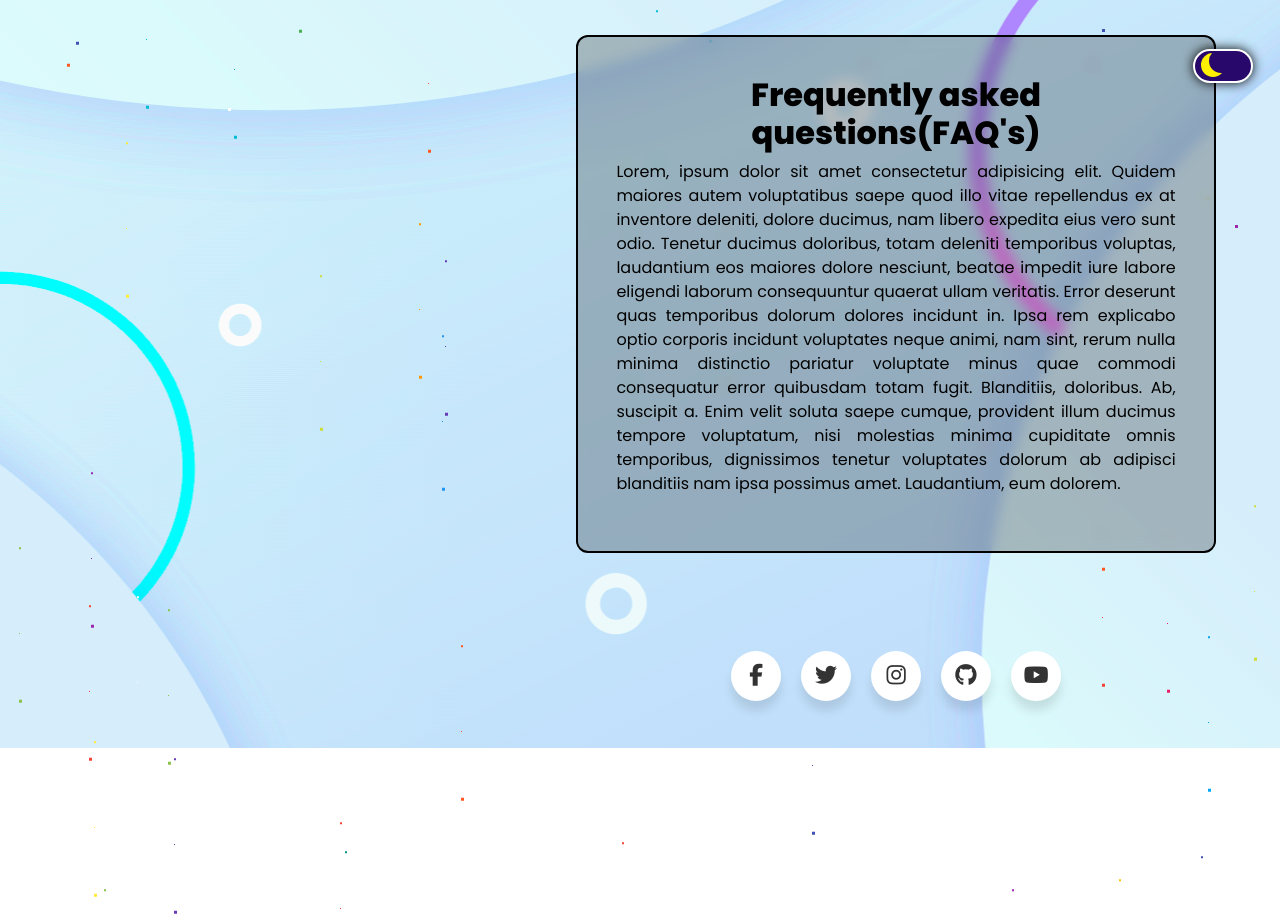
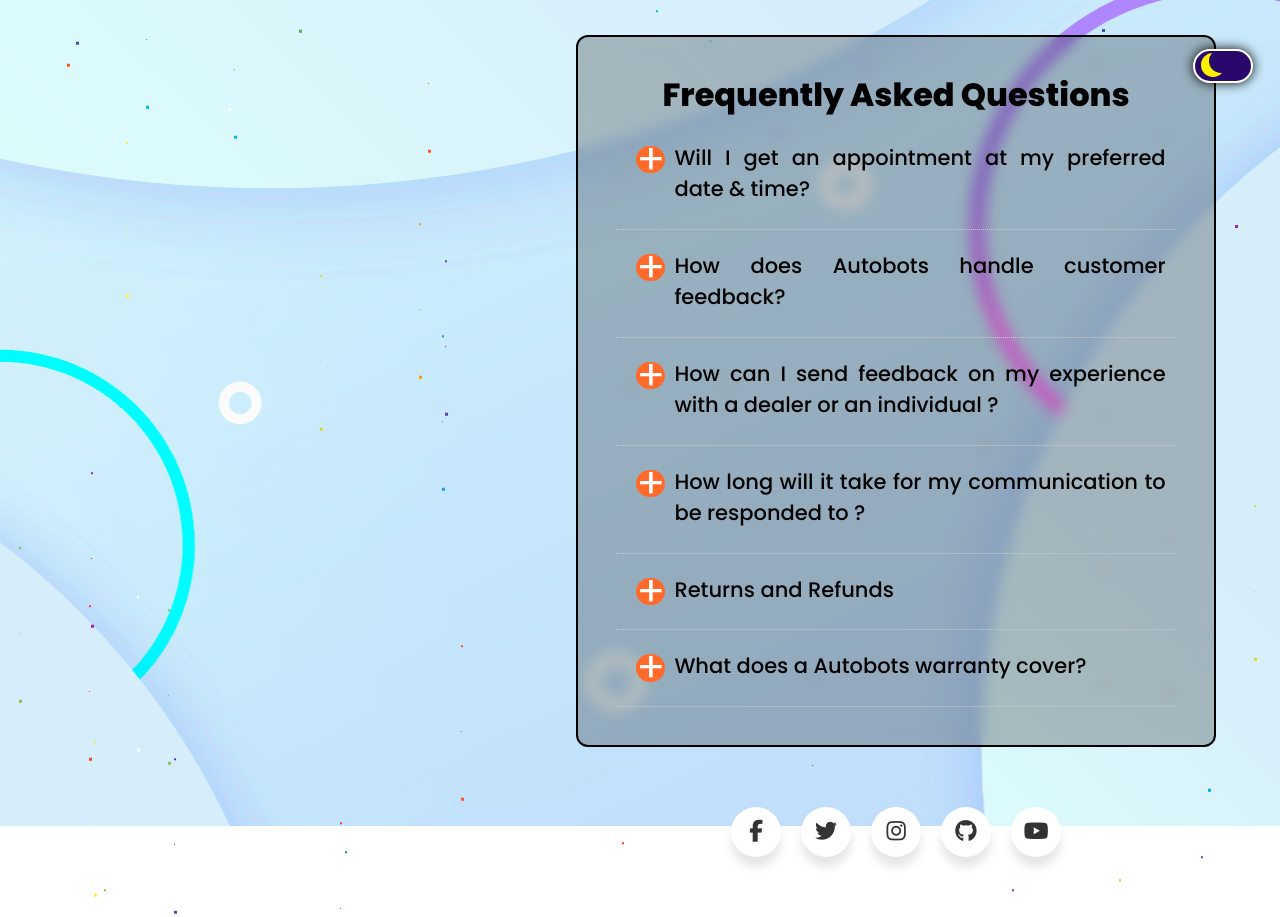
Before and after one commit to rajgopalhota/SDP-02, a React (Create React App) app in the folder client/: page /autobots/home in a window 1280 px wide. Shown: the part 700-1617 px from the top of the page. Before the commit the page ends 1461 px from the top, so only its background shows below. Built offline with nearby package versions, Linux system fonts and the light colour scheme.

Commit message:
Faq's added

```diff
--- a/client/src/components/Home/Home.js
+++ b/client/src/components/Home/Home.js
@@ -13,14 +13,63 @@ export default function Home() {
           Enim velit soluta saepe cumque, provident illum ducimus tempore voluptatum, nisi molestias minima cupiditate omnis temporibus, dignissimos tenetur voluptates dolorum ab adipisci blanditiis nam ipsa possimus amet. Laudantium, eum dolorem.
         </p>
       </div>
-      <div className="home-container-portfolio">
-        <h1>Frequently asked questions(FAQ's)</h1>
-        <p>Lorem, ipsum dolor sit amet consectetur adipisicing elit. Quidem maiores autem voluptatibus saepe quod illo vitae repellendus ex at inventore deleniti, dolore ducimus, nam libero expedita eius vero sunt odio.
-          Tenetur ducimus doloribus, totam deleniti temporibus voluptas, laudantium eos maiores dolore nesciunt, beatae impedit iure labore eligendi laborum consequuntur quaerat ullam veritatis. Error deserunt quas temporibus dolorum dolores incidunt in.
-          Ipsa rem explicabo optio corporis incidunt voluptates neque animi, nam sint, rerum nulla minima distinctio pariatur voluptate minus quae commodi consequatur error quibusdam totam fugit. Blanditiis, doloribus. Ab, suscipit a.
-          Enim velit soluta saepe cumque, provident illum ducimus tempore voluptatum, nisi molestias minima cupiditate omnis temporibus, dignissimos tenetur voluptates dolorum ab adipisci blanditiis nam ipsa possimus amet. Laudantium, eum dolorem.
-        </p>
+
+
+      <div class="home-container-portfolio faqsautobot" id='faqsautobot'>
+        <h1>Frequently Asked Questions</h1>
+        <div class="faq-question">
+          <input id="q1" type="checkbox" class="panel" />
+          <div class="plus">+</div>
+          <label for="q1" class="panel-title">Will I get an appointment at my preferred date & time?</label>
+          <div class="panel-content">Our workshops are resuming operations in line with regional advisories.
+          We'll be doing our best to attend to all vehicles, although with reduced staff on duty to
+           ensure physical distancing. We would request you to check appointment slots availability on
+            the With You Hamesha app or get in touch with your dealership to set up an appointment.</div>
         </div>
+
+        <div class="faq-question">
+          <input id="q2" type="checkbox" class="panel" />
+          <div class="plus">+</div>
+          <label for="q2" class="panel-title">How does Autobots handle customer feedback?</label>
+          <div class="panel-content">Autobots has always been a customer-centric company. We value your feedback and strive to address your concerns and feedback with speed and empathy and in a fair and transparent manner.</div>
+        </div>
+
+        <div class="faq-question">
+          <input id="q3" type="checkbox" class="panel" />
+          <div class="plus">+</div>
+          <label for="q3" class="panel-title">How can I send feedback on my experience with a dealer or an individual ?</label>
+          <div class="panel-content">You can send your feedback through telephone or email or through the Queries & Feedback
+           Section of this website or through a feedback form available at all our dealer showrooms and workshops.</div>
+        </div>
+
+        <div class="faq-question">
+          <input id="q4" type="checkbox" class="panel" />
+          <div class="plus">+</div>
+          <label for="q4" class="panel-title">
+How long will it take for my communication to be responded to ?</label>
+          <div class="panel-content">Our Customer Care team shall endeavor to reply to you within 1 working day.</div>
+        </div>
+
+        <div class="faq-question">
+          <input id="q5" type="checkbox" class="panel" />
+          <div class="plus">+</div>
+          <label for="q5" class="panel-title">Returns and Refunds</label>
+          <div class="panel-content">Autobots provides you easy option of return and refund if you are not satisfied with your order.
+          Below are some useful links to get more information on the common issues around return.
+           Please note, items can only be returned during the return period.</div>
+        </div>
+
+        <div class="faq-question">
+          <input id="q6" type="checkbox" class="panel" />
+          <div class="plus">+</div>
+          <label for="q6" class="panel-title">What does a Autobots warranty cover?</label>
+          <div class="panel-content"> The costs of repairing or replacing the factory fitted mechanical & electrical
+           components of your vehicle that have suffered sudden failure (including as a result of water ingress of a covered part)
+            during the period of cover.</div>
+        </div>
+      </div>
+
+
       {/* Social */}
       <main>
         <div className="wrapper">
--- a/client/src/components/Home/Styles/Homestyle.css
+++ b/client/src/components/Home/Styles/Homestyle.css
@@ -33,7 +33,7 @@ h1 {
 
 
 .wrapper{
-  margin-top: 3%;
+  margin-top: 0%;
   margin-left: auto;
   margin-right: auto;
   width: 60%;
@@ -134,3 +134,92 @@ color: #ffffff;
 background-color: #de463b;
 color: #ffffff;
 }
+
+
+/* FAQ's */
+
+.faqsautobot{
+  overflow-x: hidden;
+}
+
+
+.faq-content {
+  margin: 0 auto;
+}
+
+.faq-question {
+  padding: 20px 0;
+  border-bottom: 1px dotted #ccc;
+}
+
+.panel-title {
+  font-weight: 500;
+  font-size: 21px;
+  width: 100%;
+  position: relative;
+  margin: 0;
+  padding: 0px 10px 0 58px;
+  display: block;
+  cursor: pointer;
+}
+
+.panel-content {
+  color: white;
+  border: 2px solid white;
+  border-radius: 12px;
+  background-color: #33333391;
+  backdrop-filter: blur(12px);
+  text-align: justify;
+  font-size: 20px;
+  padding: 0px 14px;
+  margin: 0 40px;
+  height: 0;
+  overflow: hidden;
+  z-index: -1;
+  position: relative;
+  opacity: 0;
+  -webkit-transition: .4s ease;
+  -moz-transition: .4s ease;
+  -o-transition: .4s ease;
+  transition: .4s ease;
+}
+
+.panel:checked ~ .panel-content{
+  height: auto;
+  opacity: 1;
+  padding: 14px;
+}
+
+.plus {
+  background-color: rgb(0, 163, 155);
+  border-radius: 42px;
+  color: white;
+  position: absolute;
+  margin-left: 20px;
+  margin-top: 4px;
+  z-index: 5;
+  font-size: 42px;
+  line-height: 65%;
+  -webkit-user-select: none;
+  -moz-user-select: none;
+  -ms-user-select: none;
+  -o-user-select: none;
+  user-select: none;
+  -webkit-transition: .2s ease;
+  -moz-transition: .2s ease;
+  -o-transition: .2s ease;
+  transition: .2s ease;
+}
+.main-body-light .plus{
+  background-color: rgb(255, 106, 42);
+}
+.panel:checked ~ .plus {
+  -webkit-transform: rotate(45deg);
+  -moz-transform: rotate(45deg);
+  -o-transform: rotate(45deg);
+  transform: rotate(45deg);
+}
+
+.panel {
+  display: none;
+}
--- a/client/src/index.css
+++ b/client/src/index.css
@@ -5,7 +5,9 @@
   padding: 0;
   box-sizing: border-box;
 }
-
+html{
+  scroll-behavior: smooth;
+}
 body {
   /* color: aliceblue; */
   /* overflow: hidden; */
```
Lines whose indentation alone changed are shown as unchanged.
